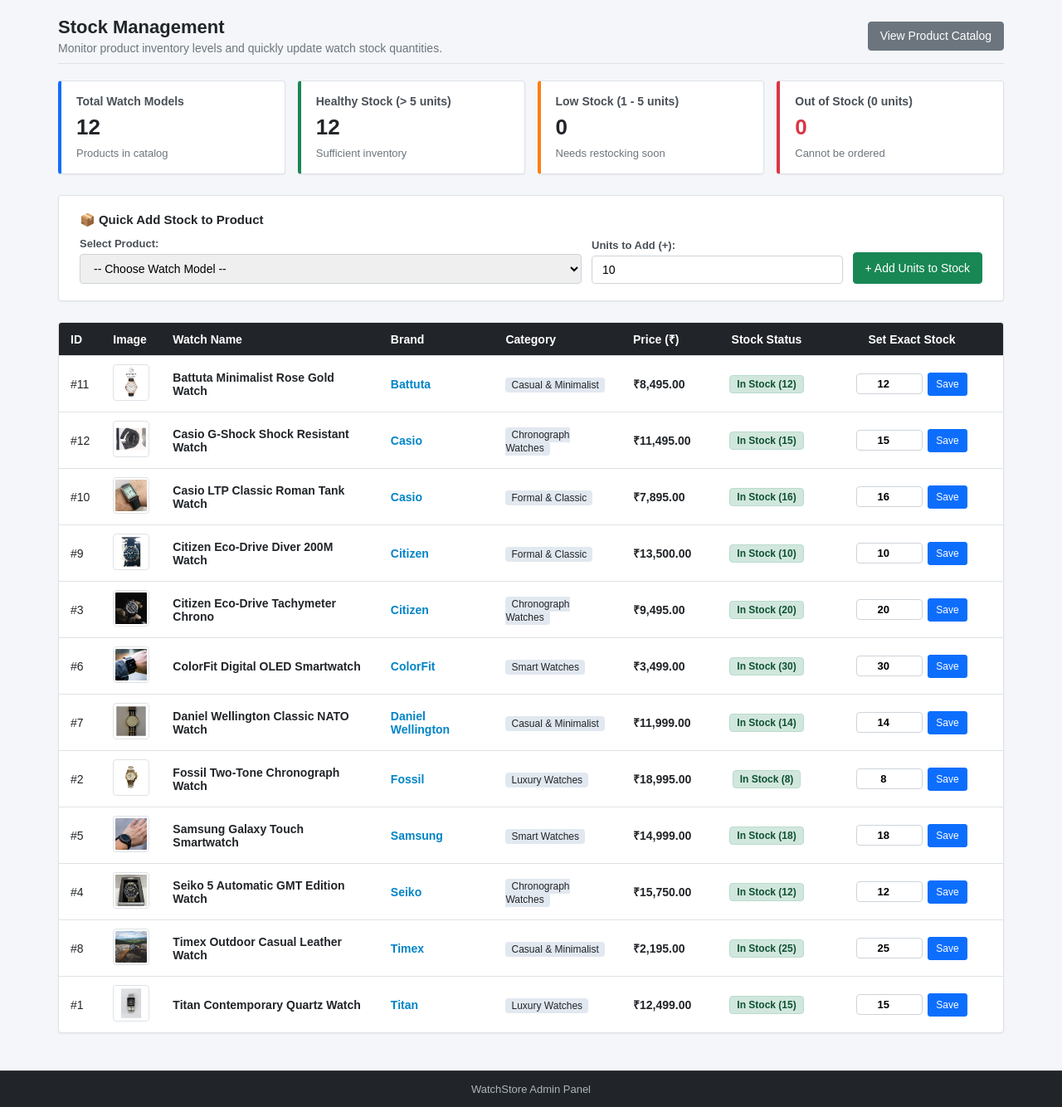
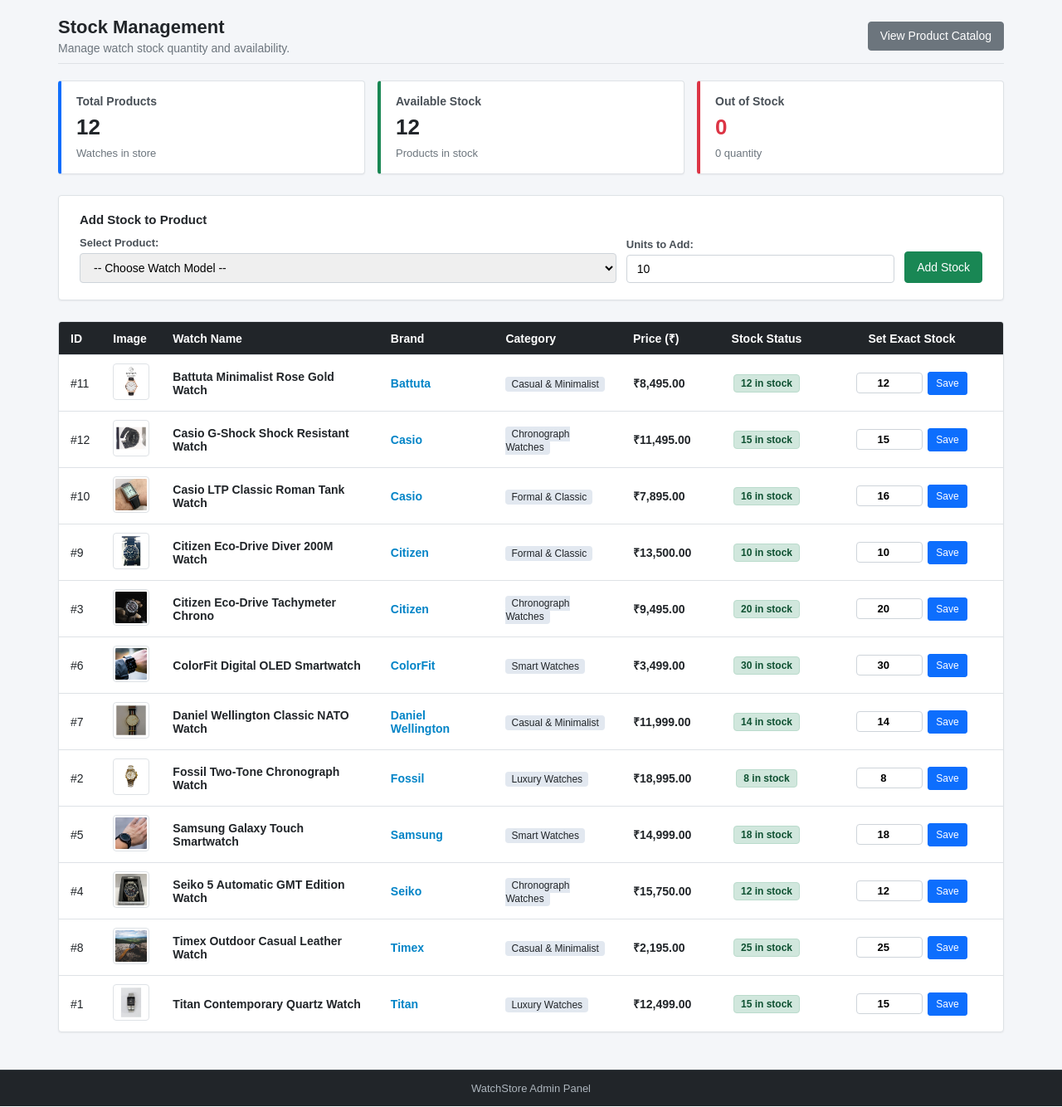
Before and after one commit to Saumya25-hub/WFS-Project-PHP--VNSUG, a PHP site: page /WFS-Project/admin/stock.php in a window 1280 px wide. Shown: the part 52-1386 px from the top of the page at 83% size. Run offline with PHP 8.4, Linux system fonts and the light colour scheme; a user stored in the database is signed in; data comes from the database, SQL or seed files in the repository.

Commit message:
Simplify cards to Available Stock, remove low stock, remove print invoice button, and remove emojis

```diff
--- a/admin/reviews.php
+++ b/admin/reviews.php
@@ -42,7 +42,7 @@ function adminStars($rating) {
 </div>
 
 <?php if ($msg === 'deleted'): ?>
-    <div class="alert alert-success">✅ Review has been deleted successfully.</div>
+    <div class="alert alert-success">Review has been deleted successfully.</div>
 <?php endif; ?>
 
 <?php if (!empty($err)): ?>
--- a/admin/stock.php
+++ b/admin/stock.php
@@ -54,8 +54,7 @@ $flash_msg = $_GET['msg'] ?? '';
 // Fetch products & calculate stock metrics
 $products = [];
 $total_products = 0;
-$in_stock_cnt = 0;
-$low_stock_cnt = 0;
+$available_cnt = 0;
 $out_stock_cnt = 0;
 
 $res = mysqli_query($conn, "SELECT * FROM products ORDER BY name ASC");
@@ -66,10 +65,8 @@ if ($res) {
         $qty = (int)$row['quantity'];
         if ($qty <= 0) {
             $out_stock_cnt++;
-        } elseif ($qty <= 5) {
-            $low_stock_cnt++;
         } else {
-            $in_stock_cnt++;
+            $available_cnt++;
         }
     }
 }
@@ -78,7 +75,7 @@ if ($res) {
 <div class="admin-page-header">
     <div>
         <h1>Stock Management</h1>
-        <p class="admin-page-subtitle">Monitor product inventory levels and quickly update watch stock quantities.</p>
+        <p class="admin-page-subtitle">Manage watch stock quantity and availability.</p>
     </div>
     <a href="products.php" class="btn btn-secondary">View Product Catalog</a>
 </div>
@@ -86,44 +83,38 @@ if ($res) {
 <!-- Stock Overview Counter Cards -->
 <div class="stats-grid">
     <div class="stat-card">
-        <h3>Total Watch Models</h3>
+        <h3>Total Products</h3>
         <div class="stat-value"><?php echo $total_products; ?></div>
-        <span class="stat-sub">Products in catalog</span>
+        <span class="stat-sub">Watches in store</span>
     </div>
 
     <div class="stat-card card-green">
-        <h3>Healthy Stock (&gt; 5 units)</h3>
-        <div class="stat-value"><?php echo $in_stock_cnt; ?></div>
-        <span class="stat-sub">Sufficient inventory</span>
-    </div>
-
-    <div class="stat-card card-amber">
-        <h3>Low Stock (1 - 5 units)</h3>
-        <div class="stat-value"><?php echo $low_stock_cnt; ?></div>
-        <span class="stat-sub">Needs restocking soon</span>
+        <h3>Available Stock</h3>
+        <div class="stat-value"><?php echo $available_cnt; ?></div>
+        <span class="stat-sub">Products in stock</span>
     </div>
 
     <div class="stat-card card-purple" style="border-left-color: #dc3545;">
-        <h3>Out of Stock (0 units)</h3>
+        <h3>Out of Stock</h3>
         <div class="stat-value" style="color: #dc3545;"><?php echo $out_stock_cnt; ?></div>
-        <span class="stat-sub">Cannot be ordered</span>
+        <span class="stat-sub">0 quantity</span>
     </div>
 </div>
 
 <?php if ($flash_msg === 'updated'): ?>
-    <div class="alert alert-success">✅ Stock quantity updated successfully!</div>
+    <div class="alert alert-success">Stock quantity updated successfully.</div>
 <?php elseif ($flash_msg === 'added'): ?>
-    <div class="alert alert-success">✅ Additional stock units added successfully!</div>
+    <div class="alert alert-success">Stock units added successfully.</div>
 <?php endif; ?>
 
 <?php if (!empty($err)): ?>
-    <div class="alert alert-danger">⚠️ <?php echo htmlspecialchars($err); ?></div>
+    <div class="alert alert-danger"><?php echo htmlspecialchars($err); ?></div>
 <?php endif; ?>
 
 <!-- Quick Add Stock Form Box -->
 <div class="form-card" style="margin-bottom: 25px; max-width: 100%;">
     <h3 style="font-size: 15px; margin-bottom: 12px; color: #212529;">
-        📦 Quick Add Stock to Product
+        Add Stock to Product
     </h3>
     <form method="POST" action="stock.php" style="display: flex; gap: 12px; align-items: flex-end; flex-wrap: wrap;">
         <input type="hidden" name="action" value="add_stock">
@@ -141,12 +132,12 @@ if ($res) {
         </div>
 
         <div style="flex: 1; min-width: 140px;">
-            <label style="font-size: 13px; font-weight: 600; color: #495057; display: block; margin-bottom: 5px;">Units to Add (+):</label>
+            <label style="font-size: 13px; font-weight: 600; color: #495057; display: block; margin-bottom: 5px;">Units to Add:</label>
             <input type="number" name="add_qty" value="10" min="1" max="1000" class="form-control" required>
         </div>
 
         <div>
-            <button type="submit" class="btn btn-success" style="height: 38px;">+ Add Units to Stock</button>
+            <button type="submit" class="btn btn-success" style="height: 38px;">Add Stock</button>
         </div>
     </form>
 </div>
@@ -191,11 +182,9 @@ if ($res) {
                         <!-- Stock Status Badge -->
                         <td style="text-align: center;">
                             <?php if ($qty <= 0): ?>
-                                <span class="badge badge-danger">Out of Stock (0)</span>
-                            <?php elseif ($qty <= 5): ?>
-                                <span class="badge badge-warning">Low Stock (<?php echo $qty; ?>)</span>
+                                <span class="badge badge-danger">Out of Stock</span>
                             <?php else: ?>
-                                <span class="badge badge-success">In Stock (<?php echo $qty; ?>)</span>
+                                <span class="badge badge-success"><?php echo $qty; ?> in stock</span>
                             <?php endif; ?>
                         </td>
 
```
Also changed, not shown: admin/brands.php (+4 -4 lines), admin/order_details.php (+7 -8 lines), admin/orders.php (+10 -10 lines), admin/products.php (+4 -4 lines).
